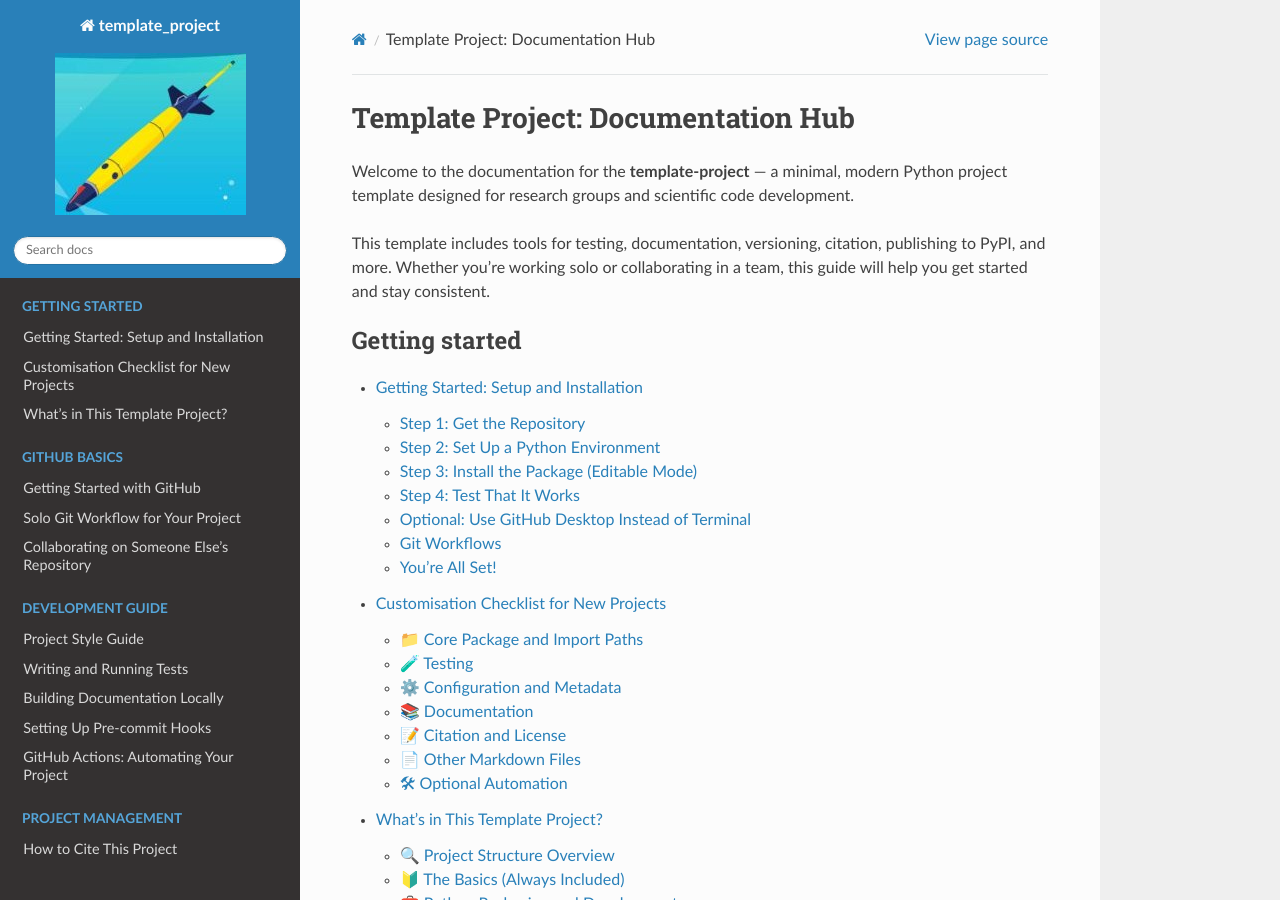
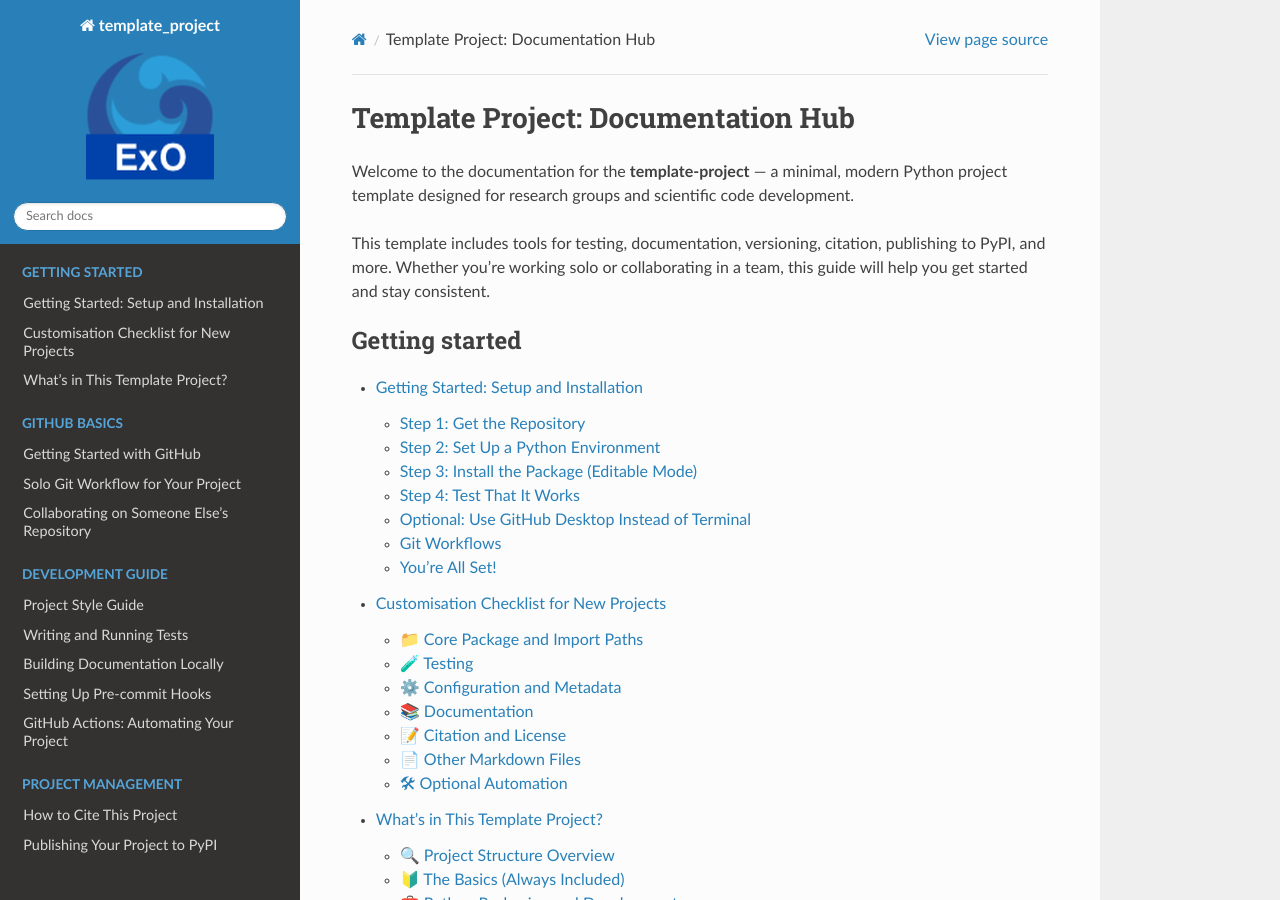
Before and after one commit to eleanorfrajka/template-project, a Sphinx documentation site: the page built from docs/source/index.rst, in a window 1280 px wide and 900 px high. Built offline with Sphinx 7.4.7 and the Read the Docs theme 3.1.0, drawn with Linux system fonts in a browser that asks for light colours; pages that are not in the unit, such as notebooks, are missing from menus.

Commit message:
docs: Add ifmeo logo

```diff
--- a/docs/source/conf.py
+++ b/docs/source/conf.py
@@ -87,7 +87,7 @@ source_suffix = [".rst", ".md"]
 
 # The name of an image file (relative to this directory) to place at the top
 # of the sidebar.
-html_logo = "_static/logo.jpg"
+html_logo = "_static/logo.png"
 
 # If false, no index is generated.
 # html_use_index = True
```
Also changed, not shown: docs/source/_static/logo.png (added), docs/source/_static/logo2.jpg (renamed from docs/source/_static/logo.jpg), docs/source/_static/logo2.png (added).
